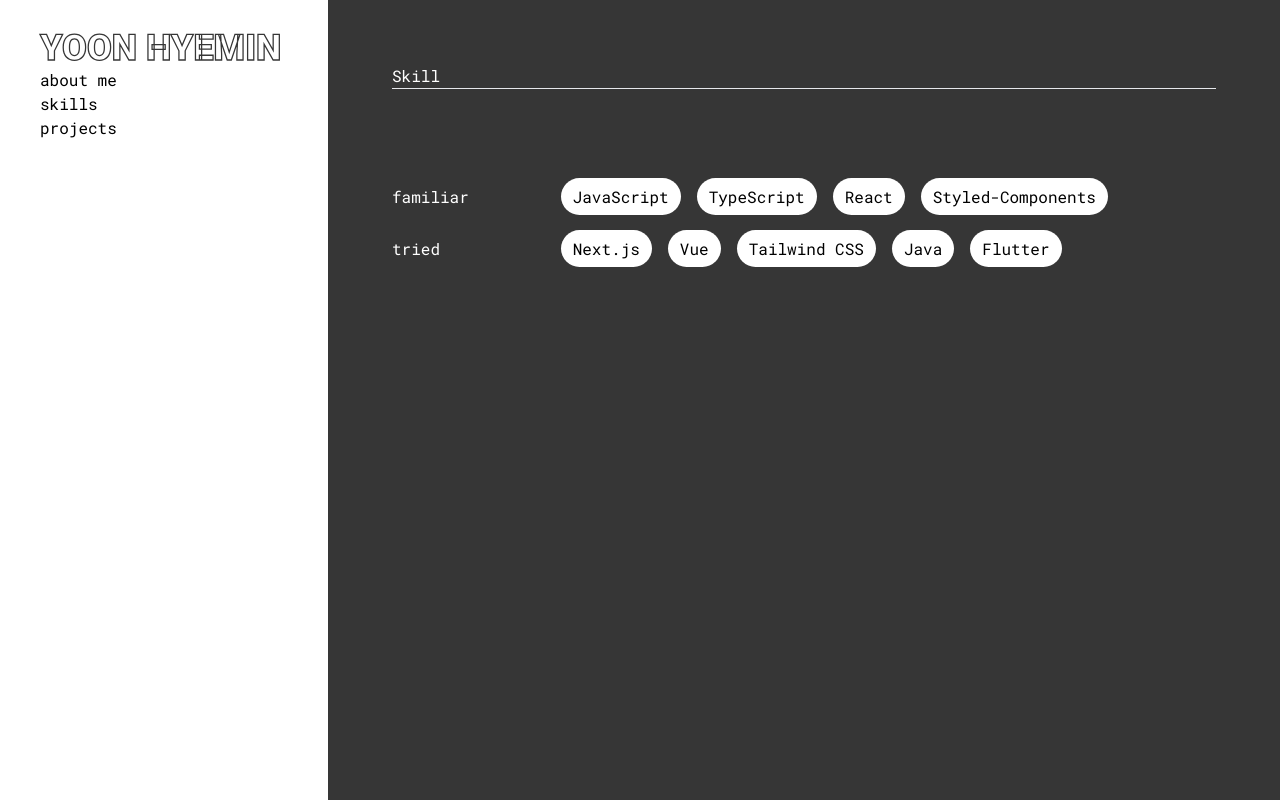
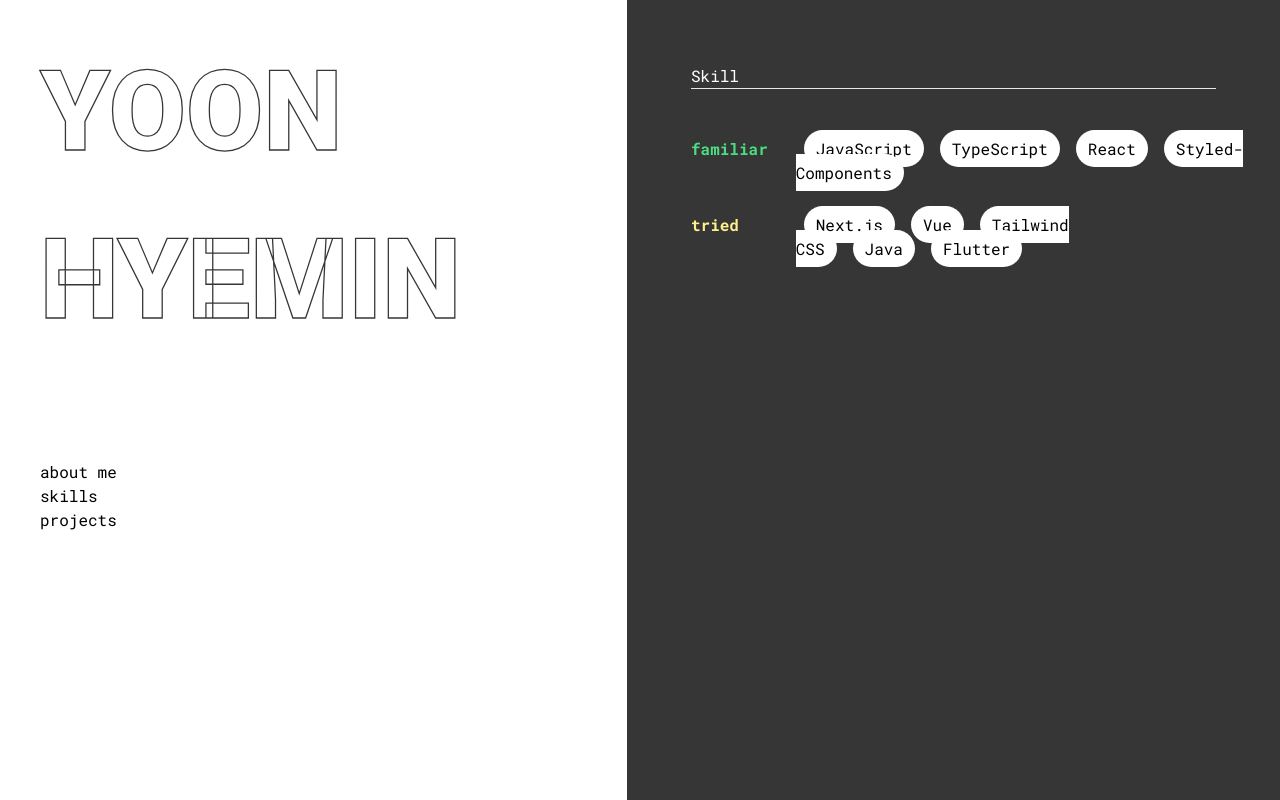
Before and after one commit to hyeii/web-portfolio, a Next.js app in the folder first-portfolio/: page /skills in a window 1280 px wide. Built offline with nearby package versions, Linux system fonts and the light colour scheme.

Commit message:
feat: 전환 효과 추가

```diff
--- a/first-portfolio/app/aboutme/page.tsx
+++ b/first-portfolio/app/aboutme/page.tsx
@@ -1,19 +1,36 @@
+import classNames from "classnames";
+import { Noto_Serif_KR } from "next/font/google";
+
+const notoSerifKr = Noto_Serif_KR({
+  weight: "400",
+  subsets: ["latin"],
+});
+
+const notoSerifKr_bold = Noto_Serif_KR({
+  weight: "900",
+  subsets: ["latin"],
+});
+
+const serif = classNames(`${notoSerifKr.className}`);
+
 const AboutMePage = () => {
   return (
     <div>
       <h1>About Me</h1>
       <hr />
       <div className="my-24">
-        <p>
-          <span className="font-bold">즐거운 개발</span>을 추구합니다. <br />
+        <p className={`${notoSerifKr.className}`}>
+          <span className={`${notoSerifKr_bold.className}`}>즐거운 개발</span>
+          을 추구합니다. <br />
           두려워하지 않는 새로운 시도를 통해 <br />
           끝없이 정진하는 프론트엔드 개발자로 나아가겠습니다.
         </p>
         <div className="my-24" />
-        <p>🌊 삼성 청년 소프트웨어 아카데미 9기</p>
+        <span className={serif}>🌊 삼성 청년 소프트웨어 아카데미 9기</span>
         <br />
-        <p>🌃 윤혜민</p>
-        <p>✉️ hyeii326@gmail.com</p>
+        <span className={serif}>🌃 윤혜민</span>
+        <br />
+        <span>✉️ hyeii326@gmail.com</span>
         <div className="flex">
           <svg
             className="w-5 h-5"
--- a/first-portfolio/app/globals.scss
+++ b/first-portfolio/app/globals.scss
@@ -12,6 +12,7 @@
 
 @import url("https://fonts.googleapis.com/css2?family=Roboto:wght@900&display=swap");
 @import url("https://fonts.googleapis.com/css2?family=Roboto+Mono:ital,wght@0,100..700;1,100..700&family=Roboto:wght@900&display=swap");
+@import url("https://fonts.googleapis.com/css2?family=Noto+Serif+KR:wght@200..900&display=swap");
 
 @font-face {
   font-family: "ChosunSm";
@@ -57,15 +58,15 @@
 }
 
 .name {
-  font-family: "Roboto", sans-serif;
+  // font-family: "Roboto", sans-serif;
   -webkit-text-stroke-color: #363636;
   -webkit-text-stroke-width: 0.1vw;
 }
 
 .sub-name {
-  font-family: "Roboto", sans-serif;
+  // font-family: "Roboto", sans-serif;
   -webkit-text-stroke-color: #363636;
-  -webkit-text-stroke-width: 0.05vw;
+  -webkit-text-stroke-width: 0.03vw;
 }
 
 .project-number {
--- a/first-portfolio/app/layout.tsx
+++ b/first-portfolio/app/layout.tsx
@@ -19,12 +19,14 @@
   return (
     <html lang="en">
       <body className={inter.className}>
+        <SideBarProvider>
           <main className="flex h-screen">
             <SideBar />
             <div className="bg-[#363636] text-white p-[5vw] w-full overflow-auto">
               {children}
             </div>
           </main>
+        </SideBarProvider>
       </body>
     </html>
   );
--- a/first-portfolio/app/page.tsx
+++ b/first-portfolio/app/page.tsx
@@ -1,7 +1,12 @@
+import MainText from "@/components/common/MainText";
+
 const Home = () => {
+  const string = "I want to be a Front-end Developer"; //원하는 텍스트를 string변수 선언
+  const split = string.split("");
+
   return (
-    <div className="w-full bg-[#363636] text-white overflow-auto">
-      랄랄 나는 프론트엔드 디벨로퍼예요
+    <div className="w-full bg-[#363636] text-white overflow-auto text-3xl">
+      <MainText />
     </div>
   );
 };
--- a/first-portfolio/app/skills/page.tsx
+++ b/first-portfolio/app/skills/page.tsx
@@ -9,10 +9,10 @@
       <div>
         <h1>Skill</h1>
         <hr />
-        <div className="my-24">
+        <div className="my-12">
           <div className="grid grid-cols-[1fr_5fr] gap-7">
             <div>
-              <span>familiar</span>
+              <span className="text-green-400 font-bold">familiar</span>
             </div>
             <div>
               {familiarList.map((skill, index) => (
@@ -20,7 +20,7 @@
               ))}
             </div>
             <div>
-              <span>tried</span>
+              <span className="text-yellow-200 font-bold">tried</span>
             </div>
             <div>
               {triedList.map((skill, index) => (
--- /dev/null
+++ b/first-portfolio/components/common/MainText.tsx
@@ -0,0 +1,18 @@
+"use client";
+
+import { useEffect, useState } from "react";
+import TypewriterComponent, { TypewriterClass } from "typewriter-effect";
+
+const MainText = () => {
+  return (
+    <TypewriterComponent
+      options={{
+        strings: ["Hi, I'm Front-end Developer"],
+        autoStart: true,
+        loop: true,
+      }}
+    />
+  );
+};
+
+export default MainText;
--- a/first-portfolio/components/context/SideBarContext.tsx
+++ b/first-portfolio/components/context/SideBarContext.tsx
@@ -1,8 +1,15 @@
 "use client";
 
-import { createContext, useContext } from "react";
+import { createContext, useContext, useState } from "react";
 
-const SideBarContext = createContext<boolean>(true);
+interface SideBarContextProps {
+  isMain: boolean;
+  setIsMain: (isMain: boolean) => void;
+}
+
+const SideBarContext = createContext<SideBarContextProps | undefined>(
+  undefined
+);
 // true : 메인
 // false : 이외
 
@@ -11,9 +18,18 @@
 }: {
   children: React.ReactNode;
 }) => {
+  const [isMain, setIsMain] = useState<boolean>(true);
   return (
-    <SideBarContext.Provider value={true}>{children}</SideBarContext.Provider>
+    <SideBarContext.Provider value={{ isMain, setIsMain }}>
+      {children}
+    </SideBarContext.Provider>
   );
 };
 
-export const useSideBarContext = () => useContext(SideBarContext);
+export const useSideBarContext = () => {
+  const context = useContext(SideBarContext);
+  if (!context) {
+    throw new Error("useSideBarContext must be used within a SideBarProvider");
+  }
+  return context;
+};
--- a/first-portfolio/components/sidebar/SideBar.tsx
+++ b/first-portfolio/components/sidebar/SideBar.tsx
@@ -2,6 +2,8 @@
 
 import { Roboto } from "next/font/google";
 import Link from "next/link";
+import { SideBarProvider, useSideBarContext } from "../context/SideBarContext";
+import classNames from "classnames";
 
 const roboto = Roboto({
   weight: "900",
@@ -9,24 +11,59 @@
 });
 
 const SideBar = () => {
+  const { isMain, setIsMain } = useSideBarContext();
+
+  const setIsNotMain = () => {
+    if (!isMain) return;
+    setIsMain(false);
+  };
+
+  const setMain = () => {
+    if (isMain) return;
+    setIsMain(true);
+  };
+
+  const divCss = classNames(
+    "px-10 py-7 flex flex-col justify-between transition-all duration-700",
+    {
+      "w-full": isMain,
+      "w-1/3": !isMain,
+    }
+  );
+
+  const h2Title = classNames(
+    `${roboto.className} name text-transparent font-bold transition-all duration-700`,
+    {
+      "text-mainTitle": isMain,
+      "text-subTitle": !isMain,
+    }
+  );
+
   return (
     <>
-      <div className="w-1/3 px-10 py-7 content-between">
+      <div className={divCss}>
         <div>
           <Link href={"/"}>
-            <h2
-              className={`${roboto.className} name text-4xl text-transparent font-bold`}
-            >
-              YOON HYEMIN
+            <h2 className={h2Title} onClick={setMain}>
+              YOON
+              <br />
+              HYEMIN
             </h2>
           </Link>
         </div>
         <div>
-          <Link href={"/aboutme"}>about me</Link>
+          <Link href={"/aboutme"} onClick={setIsNotMain}>
+            about me
+          </Link>
           <br />
-          <Link href={"/skills"}>skills</Link>
+          <Link href={"/skills"} onClick={setIsNotMain}>
+            skills
+          </Link>
           <br />
-          <Link href={"/project"}>projects</Link>
+          <Link href={"/project"} onClick={setIsNotMain}>
+            projects
+          </Link>
+          <div className="my-60" />
         </div>
       </div>
     </>
--- a/first-portfolio/package.json
+++ b/first-portfolio/package.json
@@ -9,10 +9,12 @@
     "lint": "next lint"
   },
   "dependencies": {
+    "classnames": "^2.5.1",
     "next": "14.0.3",
     "react": "^18",
     "react-dom": "^18",
-    "sass": "^1.69.5"
+    "sass": "^1.69.5",
+    "typewriter-effect": "^2.21.0"
   },
   "devDependencies": {
     "@types/node": "^20",
--- a/first-portfolio/tailwind.config.ts
+++ b/first-portfolio/tailwind.config.ts
@@ -1,20 +1,31 @@
-import type { Config } from 'tailwindcss'
+import type { Config } from "tailwindcss";
 
 const config: Config = {
   content: [
-    './pages/**/*.{js,ts,jsx,tsx,mdx}',
-    './components/**/*.{js,ts,jsx,tsx,mdx}',
-    './app/**/*.{js,ts,jsx,tsx,mdx}',
+    "./pages/**/*.{js,ts,jsx,tsx,mdx}",
+    "./components/**/*.{js,ts,jsx,tsx,mdx}",
+    "./app/**/*.{js,ts,jsx,tsx,mdx}",
   ],
   theme: {
+    fontSize: {
+      sm: "0.8rem",
+      base: "1rem",
+      xl: "1.25rem",
+      "2xl": "1.563rem",
+      "3xl": "1.953rem",
+      "4xl": "2.441rem",
+      "5xl": "3.052rem",
+      mainTitle: "7rem",
+      subTitle: "5rem",
+    },
     extend: {
       backgroundImage: {
-        'gradient-radial': 'radial-gradient(var(--tw-gradient-stops))',
-        'gradient-conic':
-          'conic-gradient(from 180deg at 50% 50%, var(--tw-gradient-stops))',
+        "gradient-radial": "radial-gradient(var(--tw-gradient-stops))",
+        "gradient-conic":
+          "conic-gradient(from 180deg at 50% 50%, var(--tw-gradient-stops))",
       },
     },
   },
   plugins: [],
-}
-export default config
+};
+export default config;
```
Also changed, not shown: 1 other file (tests, documents, lock files or other folders). Lines whose indentation alone changed are shown as unchanged.
